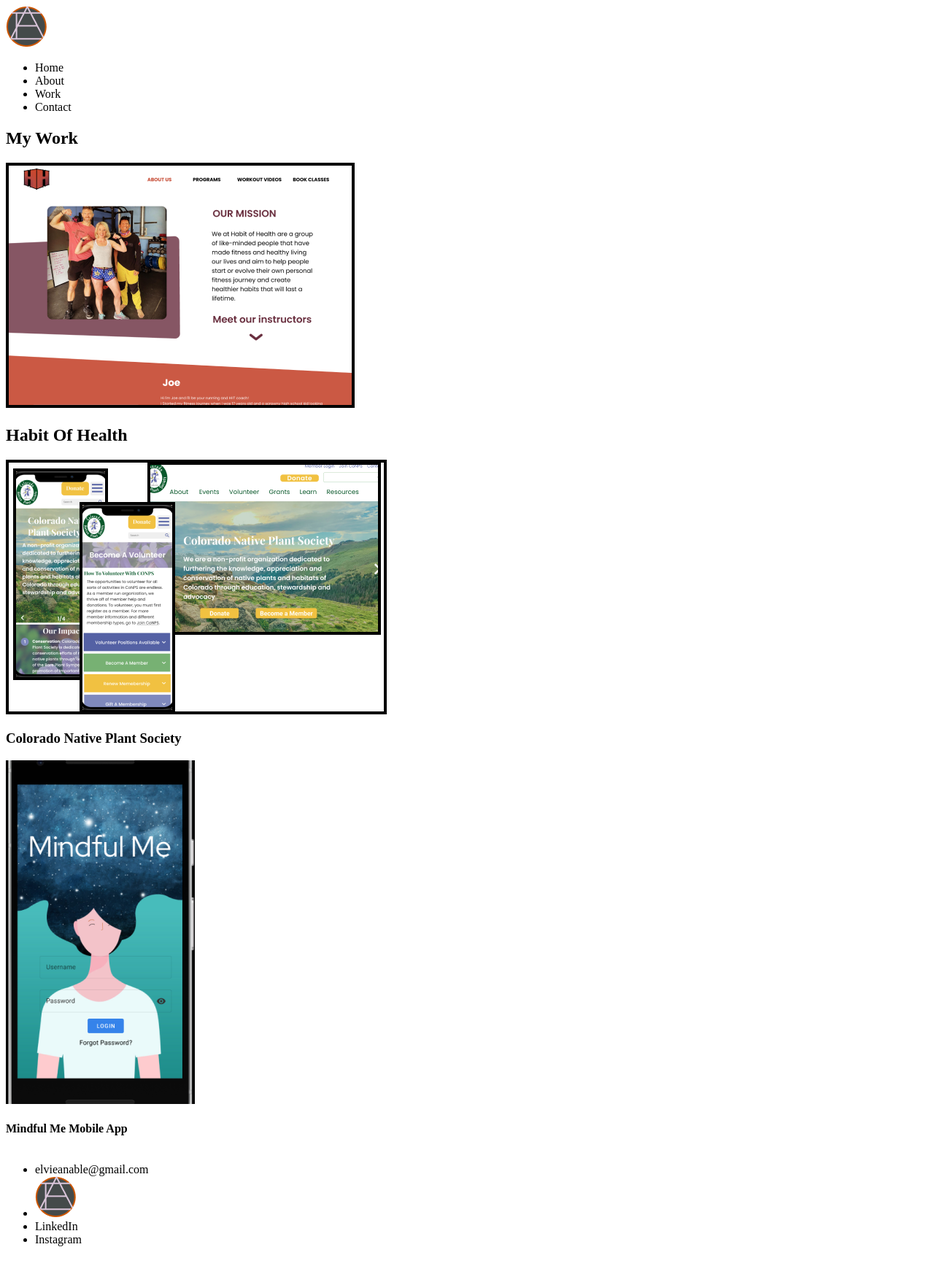
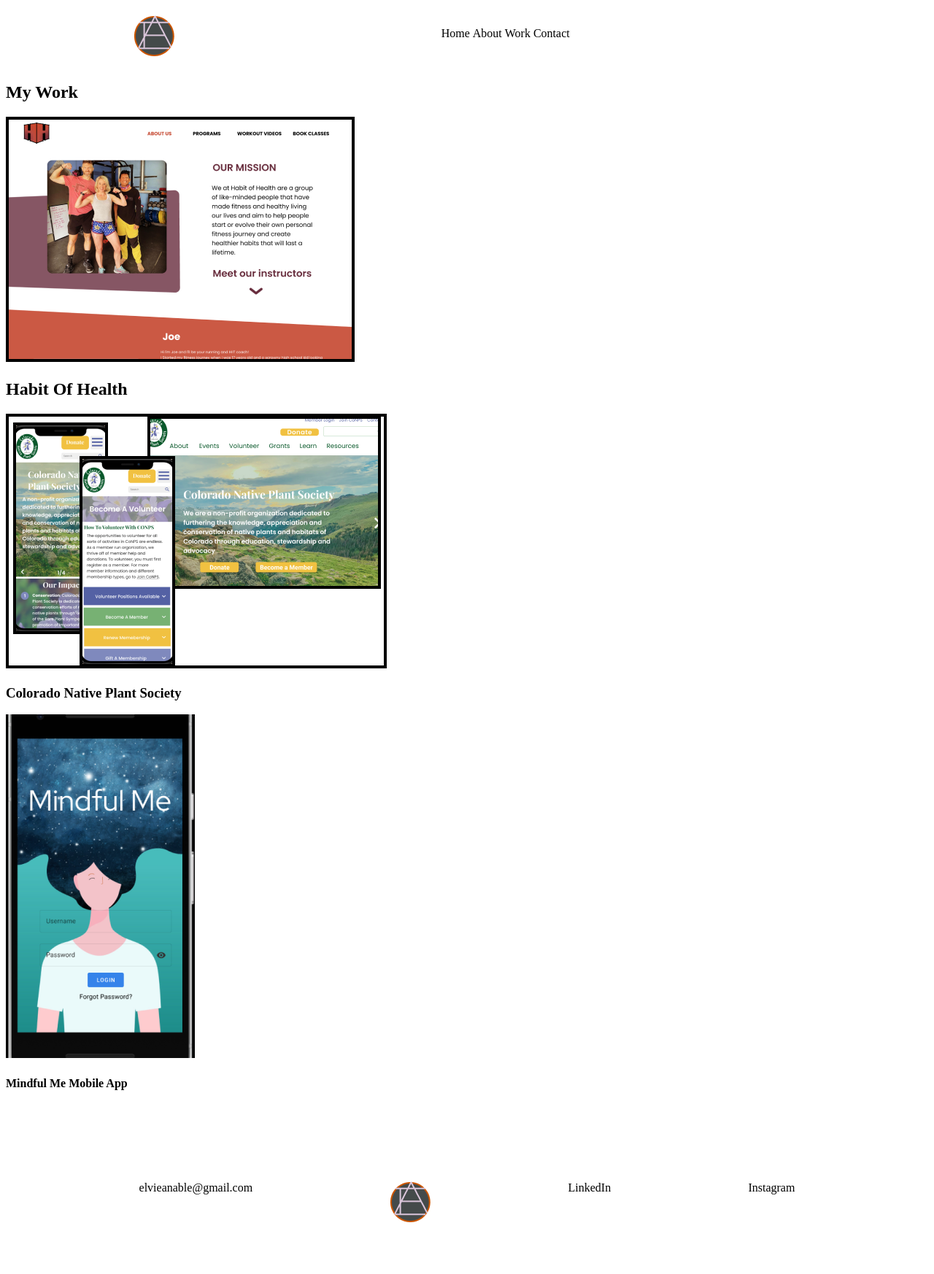
Before and after one commit to elvielynn77/UX_UI_Homework18, a plain HTML site: page index2.html in a window 1280 px wide. Shown: the whole page at 73% size. Before the commit the page ends 1724 px from the top, so only its background shows below. Drawn offline with Linux system fonts and the light colour scheme.

Commit message:
page 3 style
page 3 style

```diff
--- a/CSS/style2.css
+++ b/CSS/style2.css
@@ -1,3 +1,13 @@
+.navbar{
+    width: 73%;
+    padding: 1%;
+    display: flex;
+    justify-content: space-around;
+}
+.nav-items{
+    display: inline-block;
+    vertical-align: top;
+}
 .workgrid{
     display: grid;
 }
@@ -5,8 +15,18 @@
     grid-row-start: auto;
 }
 .comps{
-    grid-row-end: auto;
+    grid-row-start: auto;
 }
 .mindfulme{
     grid-column-end: auto;
 }
+.footer{
+    width: auto;
+    padding: 7%;
+    display: flex;
+    justify-content: space-around;
+    }
+    .inline-block{
+        display:inline-block;
+        vertical-align: bottom;
+    }
```
